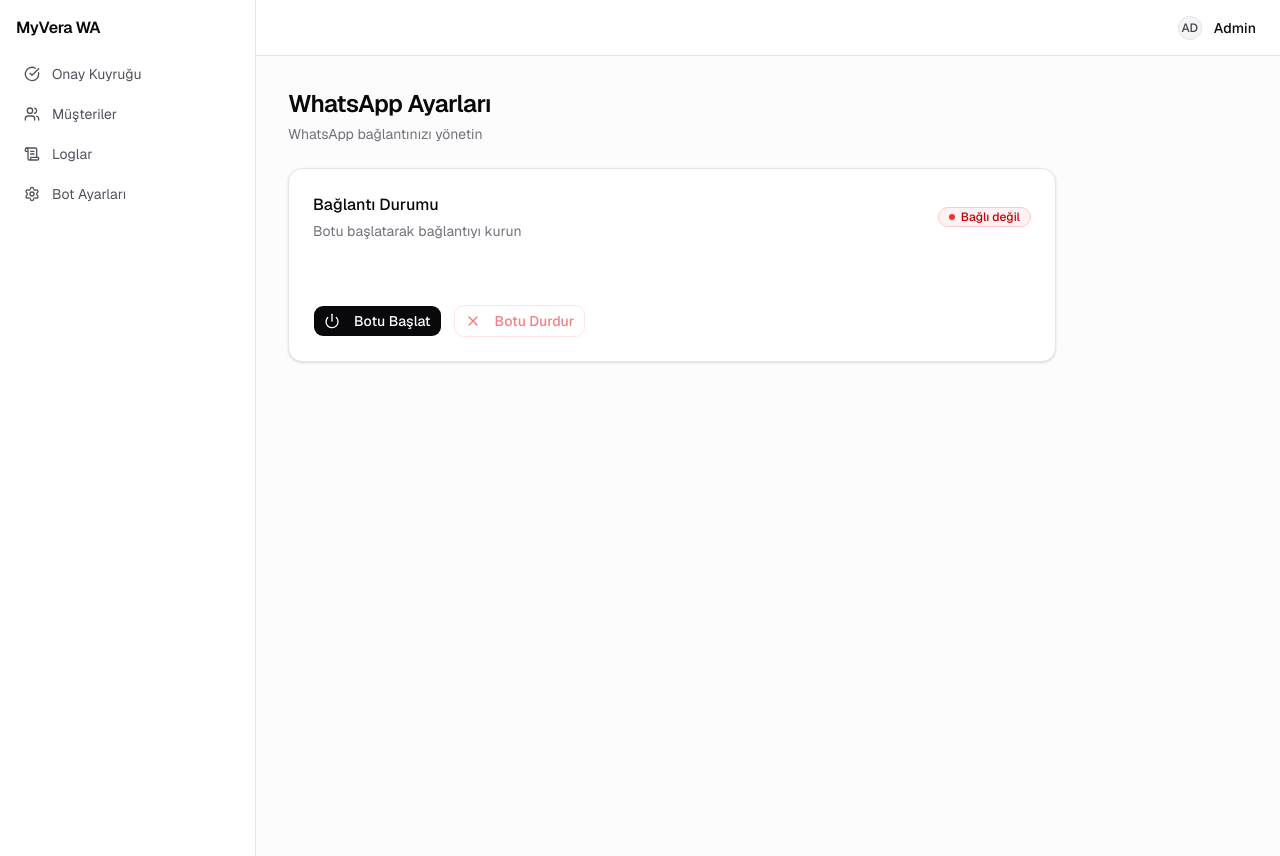
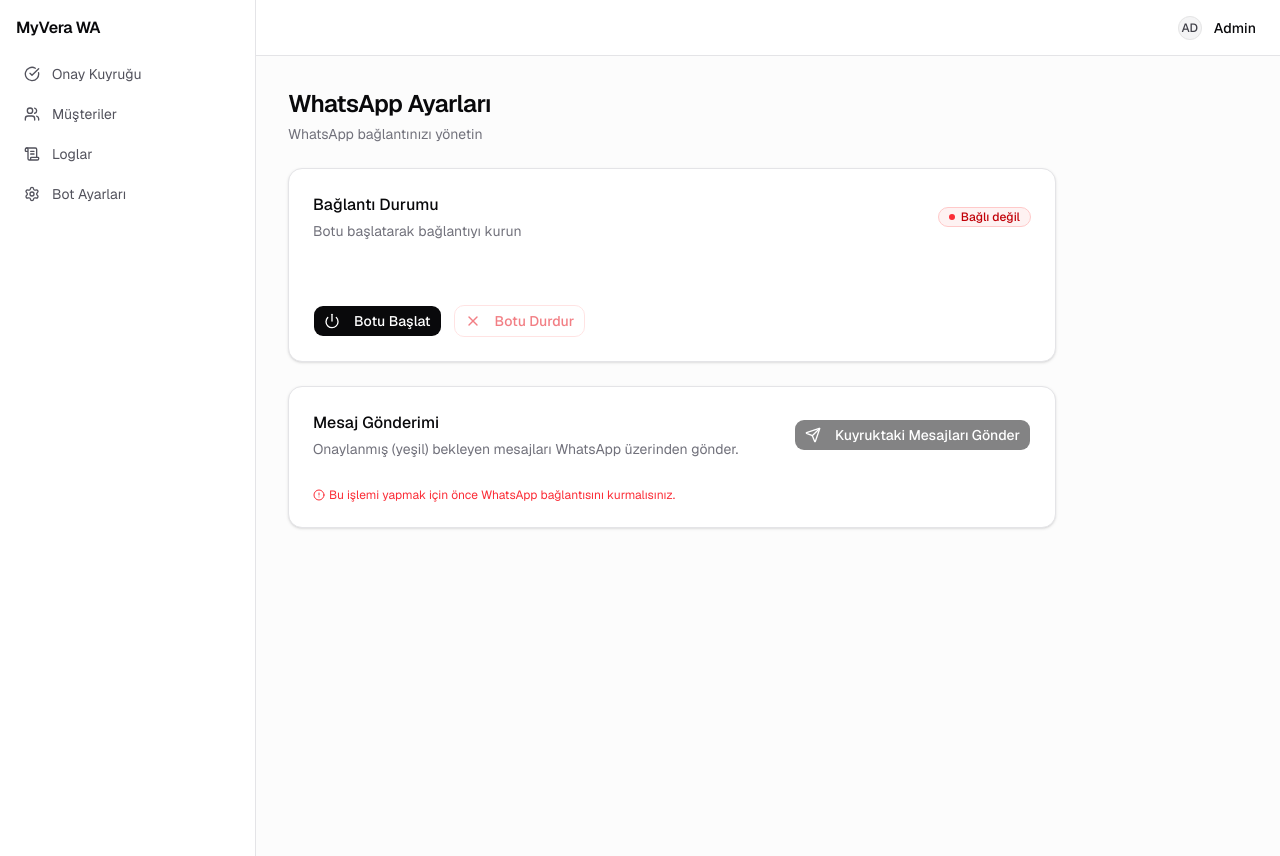
Before and after one commit to Bonleoni/veraweb-whatsapp, a Next.js app in the folder veraweb-wa/: page /bot-settings in a window 1280 px wide. Built offline with nearby package versions, Linux system fonts and the light colour scheme.

Commit message:
feat: add send queue button to bot settings
Co-authored-by: Cursor <cursoragent@cursor.com>

```diff
--- a/veraweb-wa/src/app/bot-settings/page.tsx
+++ b/veraweb-wa/src/app/bot-settings/page.tsx
@@ -5,12 +5,13 @@ import { Card } from "@/components/ui/card"
 import { Button } from "@/components/ui/button"
 import { Badge } from "@/components/ui/badge"
 import { toast } from "sonner"
-import { Power, X, Loader2 } from "lucide-react"
+import { Power, X, Loader2, Send, AlertCircle } from "lucide-react"
 
 export default function BotSettingsPage() {
   const [qrCode, setQrCode] = useState<string | null>(null)
   const [connected, setConnected] = useState(false)
   const [loading, setLoading] = useState(false)
+  const [sending, setSending] = useState(false)
   const pollingRef = useRef<ReturnType<typeof setInterval> | null>(null)
 
   function stopPolling() {
@@ -89,6 +90,24 @@ export default function BotSettingsPage() {
       }
     } catch {
       toast.error("Bot durdurulamadı")
+    }
+  }
+
+  async function handleSendQueue() {
+    setSending(true)
+    try {
+      const res = await fetch("/api/bot/send-queue", { method: "POST" })
+      const data = await res.json()
+
+      if (data.success) {
+        toast.success(`${data.count || 0} mesaj başarıyla gönderildi!`)
+      } else {
+        toast.error(data.error || "Mesajlar gönderilemedi")
+      }
+    } catch {
+      toast.error("Bir hata oluştu")
+    } finally {
+      setSending(false)
     }
   }
 
@@ -192,6 +211,42 @@ export default function BotSettingsPage() {
           </Button>
         </div>
       </Card>
+
+      <Card className="bg-white border border-zinc-200 rounded-xl shadow-sm ring-0 p-6 mt-6">
+        <div className="flex flex-wrap items-center justify-between gap-4">
+          <div>
+            <h3 className="text-base font-medium text-zinc-950">
+              Mesaj Gönderimi
+            </h3>
+            <p className="text-sm text-zinc-500 mt-1">
+              Onaylanmış (yeşil) bekleyen mesajları WhatsApp üzerinden gönder.
+            </p>
+          </div>
+          <Button
+            onClick={() => void handleSendQueue()}
+            disabled={sending || !connected}
+            className="bg-zinc-950 text-white hover:bg-zinc-800 rounded-lg"
+          >
+            {sending ? (
+              <>
+                <Loader2 className="w-4 h-4 mr-2 animate-spin" />
+                Gönderiliyor...
+              </>
+            ) : (
+              <>
+                <Send className="w-4 h-4 mr-2" />
+                Kuyruktaki Mesajları Gönder
+              </>
+            )}
+          </Button>
+        </div>
+        {!connected && (
+          <p className="text-xs text-red-500 mt-3 flex items-center gap-1">
+            <AlertCircle className="w-3 h-3" />
+            Bu işlemi yapmak için önce WhatsApp bağlantısını kurmalısınız.
+          </p>
+        )}
+      </Card>
     </div>
   )
 }
--- a/veraweb-wa/src/lib/whatsapp-bot.ts
+++ b/veraweb-wa/src/lib/whatsapp-bot.ts
@@ -233,7 +233,18 @@ export async function sendWhatsAppMessage(
   phone: string,
   message: string
 ) {
-  if (!g.waSocket || g.waConnectionState !== "connected") {
+  // Bot Ayarları (/api/bot/qr) oturumu ile eski whatsapp-bot oturumunu destekle
+  const qrGlobal = globalThis as typeof globalThis & {
+    baileysSocket?: WASocket | null
+    baileysState?: string
+  }
+
+  const activeSocket =
+    (g.waConnectionState === "connected" && g.waSocket) ||
+    (qrGlobal.baileysState === "connected" && qrGlobal.baileysSocket) ||
+    null
+
+  if (!activeSocket) {
     throw new Error("WhatsApp bağlantısı aktif değil")
   }
 
@@ -241,7 +252,7 @@ export async function sendWhatsAppMessage(
   const jid = `${formattedPhone}@s.whatsapp.net`
 
   try {
-    await g.waSocket.sendMessage(jid, { text: message })
+    await activeSocket.sendMessage(jid, { text: message })
     console.log(`✓ Mesaj gönderildi: ${phone}`)
     return true
   } catch (error) {
```
